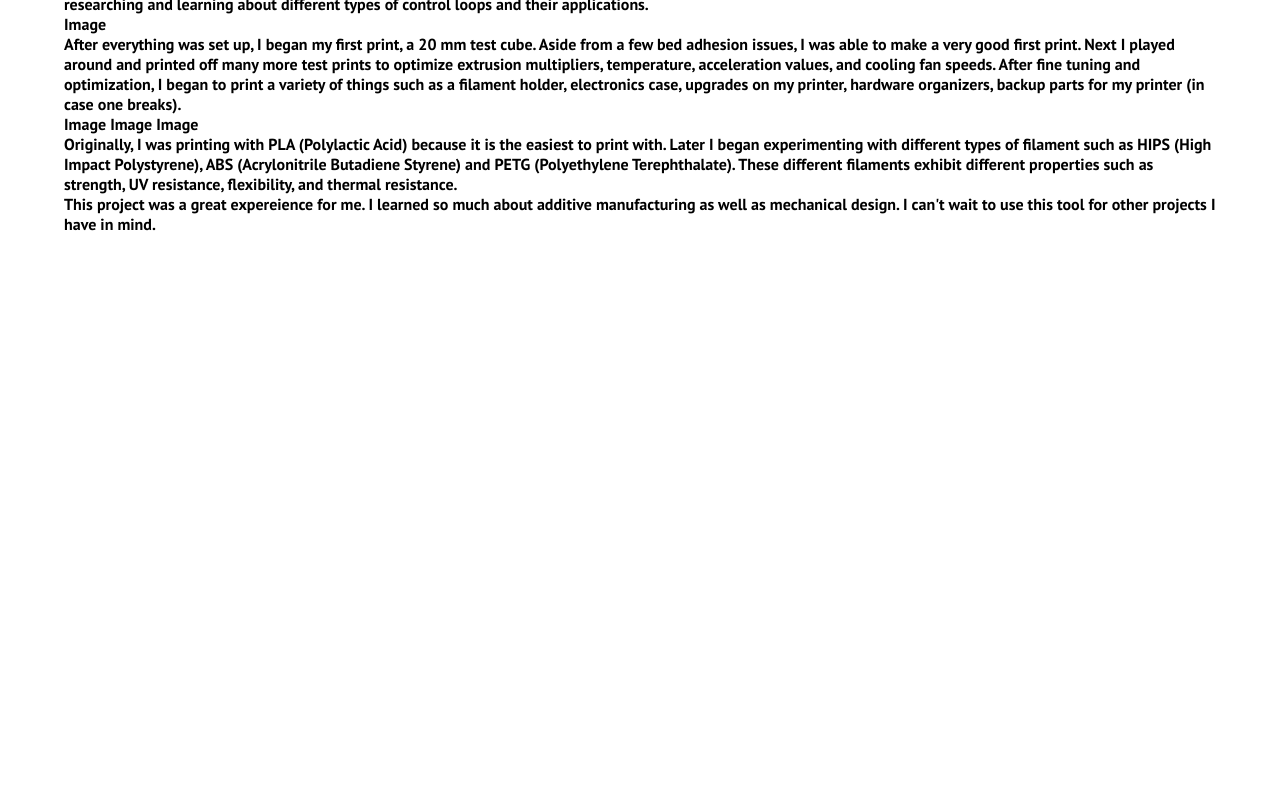
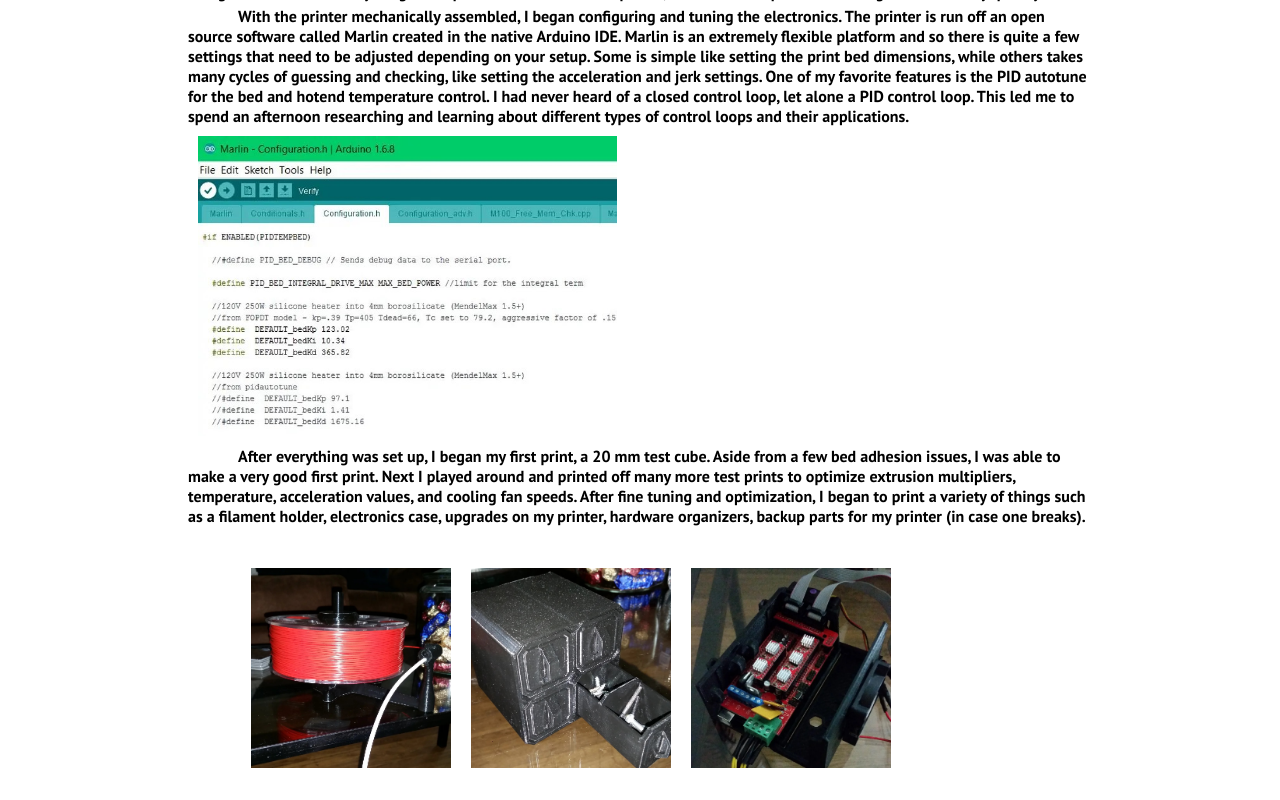
Before and after one commit to joekraemer/PortfolioWebsite, a React (Create React App) app: page /projects/printer3d in a window 1280 px wide. Shown: the part 1040-1840 px from the top of the page. Before the commit the page ends 1338 px from the top, so only its background shows below. Built offline with nearby package versions, Linux system fonts and the light colour scheme.

Commit message:
Have a basic project detail page. Start moving content from the original wix website.

```diff
--- a/src/App.css
+++ b/src/App.css
@@ -3,6 +3,27 @@
     margin: 0;
     padding: 0;
     font-family: 'PT Sans', sans-serif;
+}
+
+h1 {
+    color: #5890B0;
+}
+
+p {
+    text-indent: 50px;
+    margin-top: 4px
+}
+
+.photo__container {
+    height: 300px;
+    margin: 10px;
+    align-content: center;
+    overflow: hidden;
+}
+
+.photo__img {
+    height: 100%;
+    object-fit: cover;
 }
 
 .home,
--- /dev/null
+++ b/src/components/PhotoGallery.css
@@ -0,0 +1,44 @@
+.photo-gallery {
+    padding: 2rem;
+    background: #fff;
+}
+
+.photo-gallery__container {
+    display: flex;
+    flex-flow: row wrap;
+    align-items: center;
+    max-width: 1120px;
+    width: 95%;
+    margin: 0 auto;
+}
+
+.photo-gallery__img__container {
+    width: 200px;
+    height: 200px;
+    margin: 10px;
+    overflow: hidden;
+}
+
+.photo-gallery__img {
+    width: 100%;
+    height: 100%;
+    object-fit: cover;
+}
+
+@media only screen and (min-width: 1200px) {
+    .photo-gallery__container {
+        width: 95%;
+    }
+}
+
+@media only screen and (min-width: 1024px) {
+    .photo-gallery__container {
+        display: flex;
+    }
+}
+
+@media only screen and (max-width: 1024px) {
+    .photo-gallery__img__container {
+        margin-bottom: 2rem;
+    }
+}
--- /dev/null
+++ b/src/components/PhotoGallery.js
@@ -0,0 +1,18 @@
+import React from 'react'
+import './PhotoGallery.css'
+
+function PhotoGallery({ photos }) {
+    return (
+        <div className="photo-gallery">
+            <div className="photo-gallery__container">
+                {photos.map((photo, index) => (
+                    <div className="photo-gallery__img__container" key={index}>
+                        <img className="photo-gallery__img" src={photo.src} alt={photo.alt} />
+                    </div>
+                ))}
+            </div>
+        </div>
+    );
+}
+
+export default PhotoGallery;
--- a/src/components/pages/subpages/projects/Printer3D.js
+++ b/src/components/pages/subpages/projects/Printer3D.js
@@ -1,38 +1,52 @@
 import React from 'react'
 import './ProjectSubpages.css'
+import PhotoGallery from '../../../PhotoGallery'
 
 export default function Printer3D() {
+
+    const title_photos = [
+        { src: '../images/subpages/3dprinter/3dprinter_extruder.jpg', alt: '3D Printer Extruder' },
+        { src: '../images/subpages/3dprinter/3dprinter_complete.jpg', alt: 'Completed 3D Printer' },
+    ];
+
+    const print_photos = [
+        { src: '../images/subpages/3dprinter/3dprinter_filament_guide.jpg', alt: '3D printed filament guide' },
+        { src: '../images/subpages/3dprinter/3dprinter_example_print_organizer.jpg', alt: '3D printed hardware organizer' },
+        { src: '../images/subpages/3dprinter/3dprinter_example_print_PCB_housing.jpg', alt: '3D printed PCB housing' },
+    ];
+
+
     return (
-        <div className='project__subpages'>
+        <div className="project__subpages__parent">
+            <div className='project__subpages_container'>
                 <h1>3D Printer</h1>
-            <h3> I combined a variety of designs and models as well as my own ideas and modifications to create my very own 3D Printer. </h3>
+                <h3 > I combined a variety of designs and models as well as my own ideas and modifications to create my very own 3D Printer. </h3>
 
-            <div className='project__subpages__container'>
+                <div className='project__subpages__content'>
 
-                <img src='images/subpages/3dprinter/3dprinter_extruder.jpg' />
-
-                <> Image </>
-                <> Image </>
+                    <PhotoGallery photos={title_photos} />
 
                     <p> In the Spring of 2016 I took Design for Manufacture and during this class I became very interested in additive manufacturing.  In my free time I began to research different methods and techniques.  One evening I stumbled upon a small community that designs and builds RepRap 3D Printers. RepRap stands for Self-Replicating Rapid Prototyping.  In other words,  all of the 3D printers they build, are able to print all of the necessary parts, to replicate itself.  This of course excludes electronics, motors and linear bearings which are not able to be 3D Printed (yet!). I was intrigued by the ingenuity of the idea, 3D Printers making 3D Printers and all, and soon I was heavily involved in the community. </p>
+
                     <p> Eventually, I decided that I would build one for myself.  From my research, I learned that there were kits available on eBay for around $250, but they have quality issues and are not very reliable.  So I thought it would be best to source the parts myself.  I would be able to buy higher quality parts where it mattered (linear bearings and rods) and go cheap where it didn't matter (basic hardware, and some electronics). Because it was my first build, I decided to use one of the most common platforms, the Prusa i3, with the most common control board, Arduino Mega with the RAMPS 1.4 shield.  This way, if I had problems, I would have more people to reach out to for help.  Through my research, I found ways to cut costs such as using a wood frame instead of a water jetted steel frame. </p>
                     <p> For almost the entire month of April, I spent most of my free time researching different part manufactures and different styles.  I mixed and matched design ideas from different open source platforms and models to create a design that was best for me. One for example, I decided on using an ATX Power Supply as it has many more safety features and fuses over the cheaper LED Power Supply.  At the same time, I began creating a 3D model of my printer.  This allowed me to ensure that the different parts that I was using would in fact fit once they all came together.  I actually caught a few issues that would have set me back quite a bit if I didn't catch them.  The worst being the mounting pattern on the carriage did not match the extruder.  Using Inventor I created a custom mounting plate to fix the issue. </p>
                     <p> During the month of May, I started ordering parts and supplies.  I also began 3D Printing the plastic parts.  I used the printers in our Mechanical Engineering Innovation Studio, but they were typically filled with students rushing to complete projects.  So I used the 3D printers in our local FabLab.  My brother even helped by printing the extruder with his high schools 3D printer.</p>
                     <p> My construction phase was delayed due to finals and so I didn't get started until June. I began with the frame.  Constructed of plywood, it was a fairly rigid structure, albeit slightly unstable front to back.  This would be mitigated once the y-axis was assembled, nevertheless an opportunity for improvement in the future. I carefully attached the z-axis components, measuring many times and being extra sure that everything was square.  Once this was completed, the rest of the printer came together relatively quickly. </p>
                     <p> With the printer mechanically assembled, I began configuring and tuning the electronics.  The printer is run off an open source software called Marlin created in the native Arduino IDE.  Marlin is an extremely flexible platform and so there is quite a few settings that need to be adjusted depending on your setup.  Some is simple like setting the print bed dimensions, while others takes many cycles of guessing and checking, like setting the acceleration and jerk settings.  One of my favorite features is the PID autotune for the bed and hotend temperature control.  I had never heard of a closed control loop, let alone a PID control loop.  This led me to spend an afternoon researching and learning about different types of control loops and their applications.</p>
 
-                <> Image </>
+                    <div className="photo__container">
+                        <img className="photo__img" src='../images/subpages/3dprinter/3dprinter_arduino_code.jpg' alt='Arduino Code' />
+                    </div>
 
                     <p> After everything was set up, I began my first print, a 20 mm test cube. Aside from a few bed adhesion issues, I was able to make a very good first print.  Next I played around and printed off many more test prints to optimize extrusion multipliers, temperature, acceleration values, and cooling fan speeds.  After fine tuning and optimization, I began to print a variety of things such as a filament holder, electronics case, upgrades on my printer, hardware organizers, backup parts for my printer (in case one breaks). </p>
 
-                <> Image </>
-                <> Image </>
-                <> Image </>
+                    <PhotoGallery photos={print_photos} />
 
                     <p> Originally, I was printing with PLA (Polylactic Acid) because it is the easiest to print with.  Later I began experimenting with different types of filament such as HIPS (High Impact Polystyrene), ABS (Acrylonitrile Butadiene Styrene) and PETG (Polyethylene Terephthalate).  These different filaments exhibit different properties such as strength, UV resistance, flexibility, and thermal resistance.</p>
                     <p> This project was a great expereience for me.  I learned so much about additive manufacturing as well as mechanical design. I can't wait to use this tool for other projects I have in mind.</p>
 
                 </div>
             </div>
+        </div>
     )
 }
--- a/src/components/pages/subpages/projects/ProjectSubpages.css
+++ b/src/components/pages/subpages/projects/ProjectSubpages.css
@@ -1,6 +1,12 @@
-.project__subpages {
-    padding: 4rem;
-    background: #fff;
+.project__subpages__parent {
+    display: flex;
+    justify-content: center;
+    flex-direction: column;
+    align-items: center;
+    width: 95%;
+    max-width: 1000px;
+    padding: 3em;
+    margin: 0 auto;
 }
 
 h1 {
```
Also changed, not shown: src/components/Cards.js (added, +51 -0 lines), src/components/pages/subpages/projects/CryptocurrencyTracker.js (+15 -6 lines), src/components/pages/subpages/projects/ULockBikeMount.js (+15 -5 lines). Lines whose indentation alone changed are shown as unchanged.
